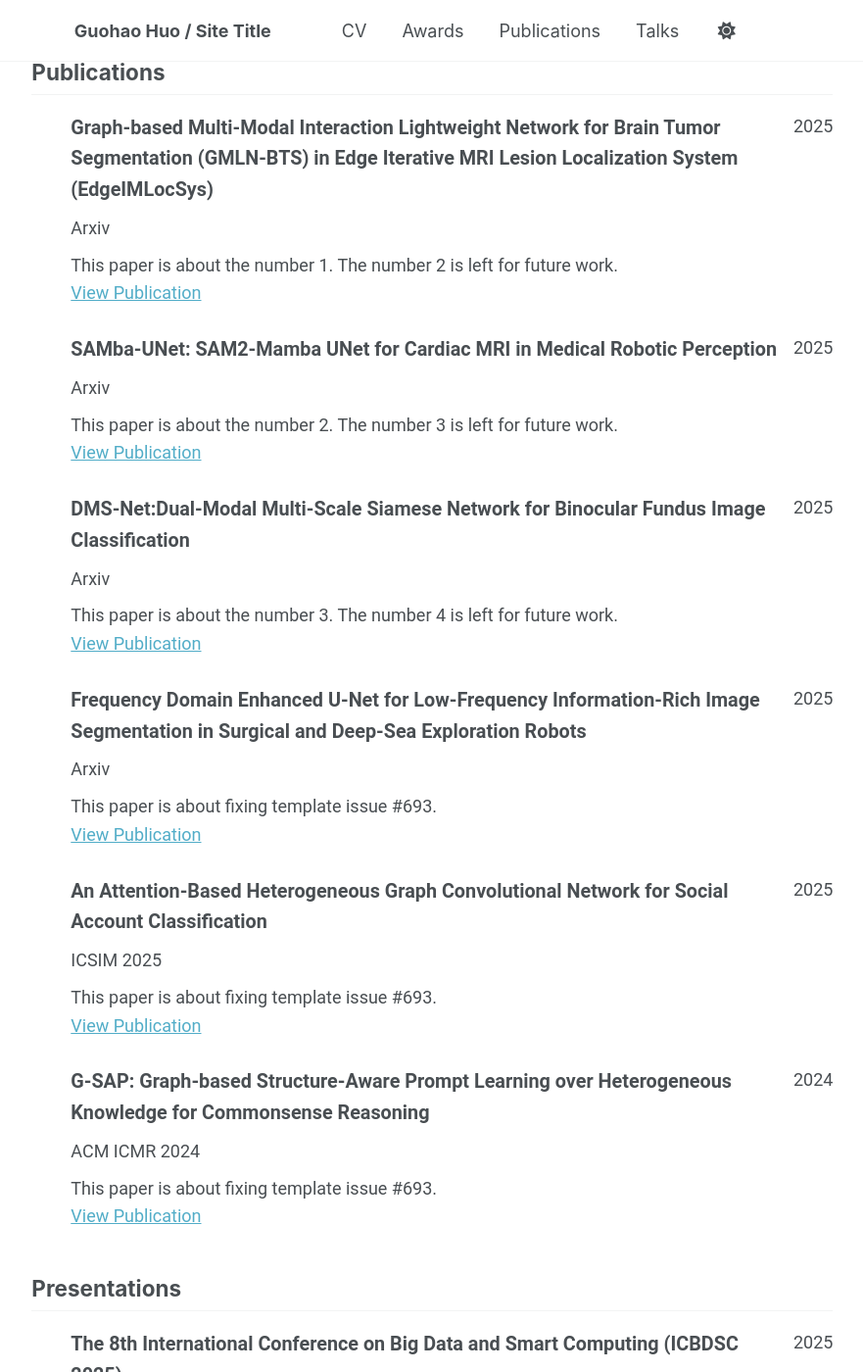
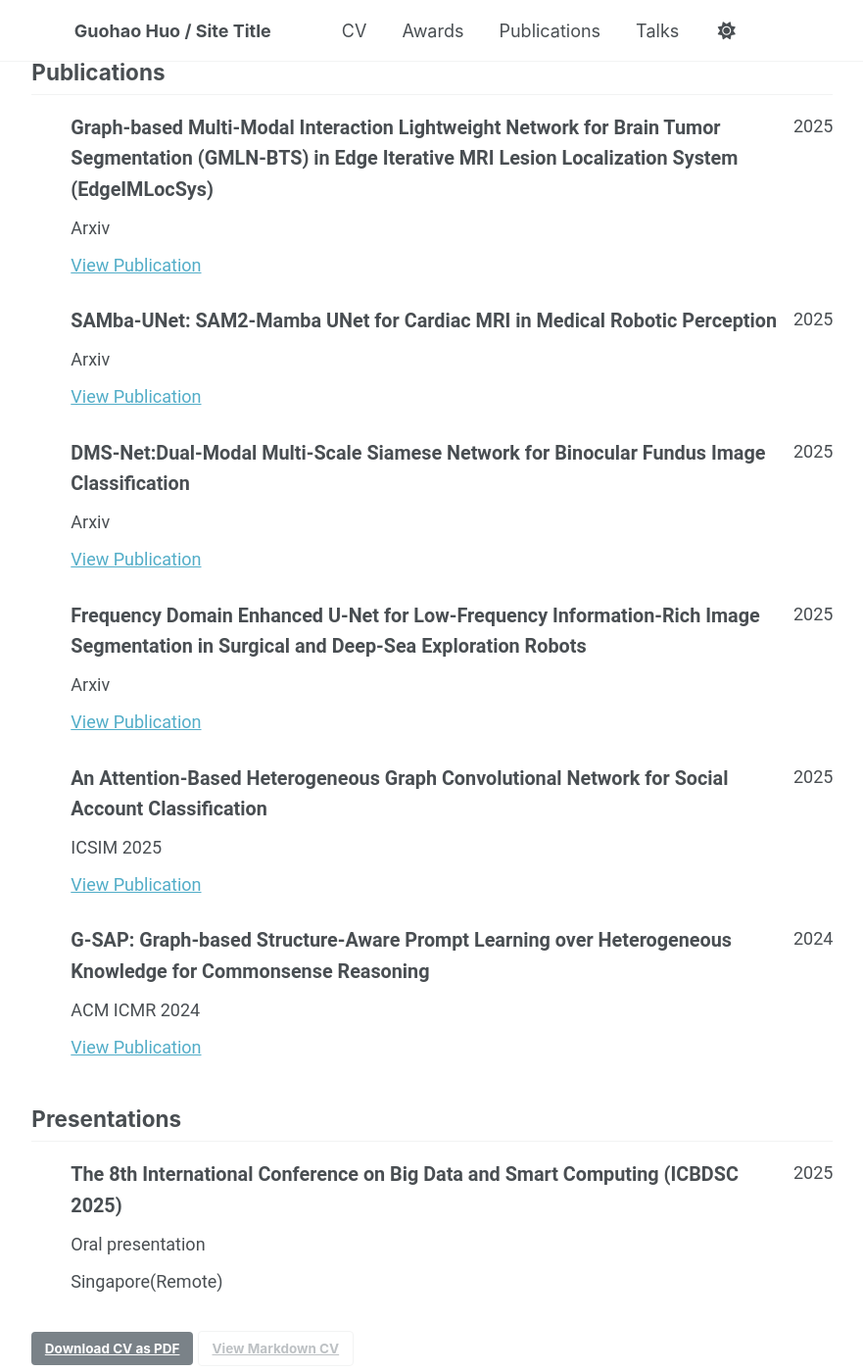
Before and after one commit to CodeHarcourt/GuohaoHuo.github.io, a Jekyll site: the page built from _pages/cv-json.md, in a window 1280 px wide and 1400 px high, scrolled down 851 px. Shown: the whole window at 98% size, without its empty margins (225-1106 px from the left). Built offline with Jekyll 4.4.1, drawn with Linux system fonts in a browser that asks for light colours; a script that is not in the unit is left out.

Commit message:
Content updates: edit cv.json, add publication, remove sync script

```diff
--- a/_data/cv.json
+++ b/_data/cv.json
@@ -50,43 +50,37 @@
       "name": "Graph-based Multi-Modal Interaction Lightweight Network for Brain Tumor Segmentation (GMLN-BTS) in Edge Iterative MRI Lesion Localization System (EdgeIMLocSys)",
       "publisher": "Arxiv",
       "releaseDate": "2025-07-14",
-      "website": "https://arxiv.org/pdf/2507.09995",
-      "summary": "This paper is about the number 1. The number 2 is left for future work."
+      "website": "https://arxiv.org/pdf/2507.09995"
     },
     {
       "name": "SAMba-UNet: SAM2-Mamba UNet for Cardiac MRI in Medical Robotic Perception",
       "publisher": "Arxiv",
       "releaseDate": "2025-05-22",
-      "website": "https://arxiv.org/pdf/2505.16304",
-      "summary": "This paper is about the number 2. The number 3 is left for future work."
+      "website": "https://arxiv.org/pdf/2505.16304"
     },
     {
       "name": "DMS-Net:Dual-Modal Multi-Scale Siamese Network for Binocular Fundus Image Classification",
       "publisher": "Arxiv",
       "releaseDate": "2025-04-25",
-      "website": "https://arxiv.org/pdf/2504.18046",
-      "summary": "This paper is about the number 3. The number 4 is left for future work."
+      "website": "https://arxiv.org/pdf/2504.18046"
     },
     {
       "name": "Frequency Domain Enhanced U-Net for Low-Frequency Information-Rich Image Segmentation in Surgical and Deep-Sea Exploration Robots",
       "publisher": "Arxiv",
       "releaseDate": "2025-02-06",
-      "website": "https://arxiv.org/pdf/2502.03829",
-      "summary": "This paper is about fixing template issue #693."
+      "website": "https://arxiv.org/pdf/2502.03829"
     },
     {
       "name": "An Attention-Based Heterogeneous Graph Convolutional Network for Social Account Classification",
       "publisher": "ICSIM 2025",
       "releaseDate": "2025-01-10",
-      "website": "https://dl.acm.org/doi/full/10.1145/3725899.3725928",
-      "summary": "This paper is about fixing template issue #693."
+      "website": "https://dl.acm.org/doi/full/10.1145/3725899.3725928"
     },
     {
       "name": "G-SAP: Graph-based Structure-Aware Prompt Learning over Heterogeneous Knowledge for Commonsense Reasoning",
       "publisher": "ACM ICMR 2024",
       "releaseDate": "2024-02-17",
-      "website": "https://dl.acm.org/doi/abs/10.1145/3652583.3658040",
-      "summary": "This paper is about fixing template issue #693."
+      "website": "https://dl.acm.org/doi/abs/10.1145/3652583.3658040"
     }
   ],
   "presentations": [
```
Also changed, not shown: _publications/2024-05-30-G-SAP-number-1.md (added, +12 -0 lines), 1 other file.
